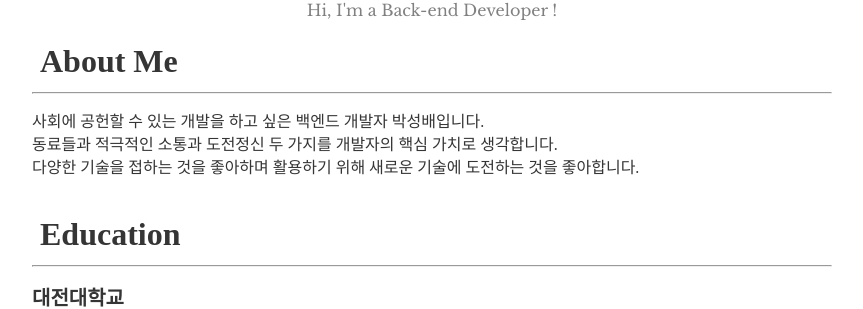
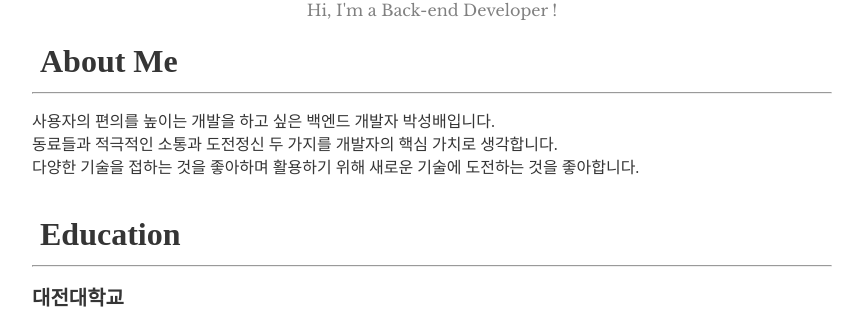
Before and after one commit to Sungbae95/Sungbae95.github.io, a Jekyll site: the page built from index.md, in a window 1280 px wide and 900 px high. Shown: the part 255-564 px from the top of the window, without its empty margins (208-1071 px from the left). Built offline with Jekyll 4.4.1, drawn with Linux system fonts in a browser that asks for light colours; some web fonts are replaced.

Commit message:
Update index.md

```diff
--- a/index.md
+++ b/index.md
@@ -10,7 +10,7 @@ layout: about
 <span style="line-height:10px; font-size:200%; font-family: nanumsquare;  font-weight: 800;"> &nbsp;About Me </span>
 <hr />
 <p style="line-height:23px; font-family: nanumsquare;">
-사회에 공헌할 수 있는 개발을 하고 싶은 백엔드 개발자 박성배입니다.<br/>
+사용자의 편의를 높이는 개발을 하고 싶은 백엔드 개발자 박성배입니다.<br/>
 동료들과 적극적인 소통과 도전정신 두 가지를 개발자의 핵심 가치로 생각합니다.<br/>
 다양한 기술을 접하는 것을 좋아하며 활용하기 위해 새로운 기술에 도전하는 것을 좋아합니다.
 </p>
```
